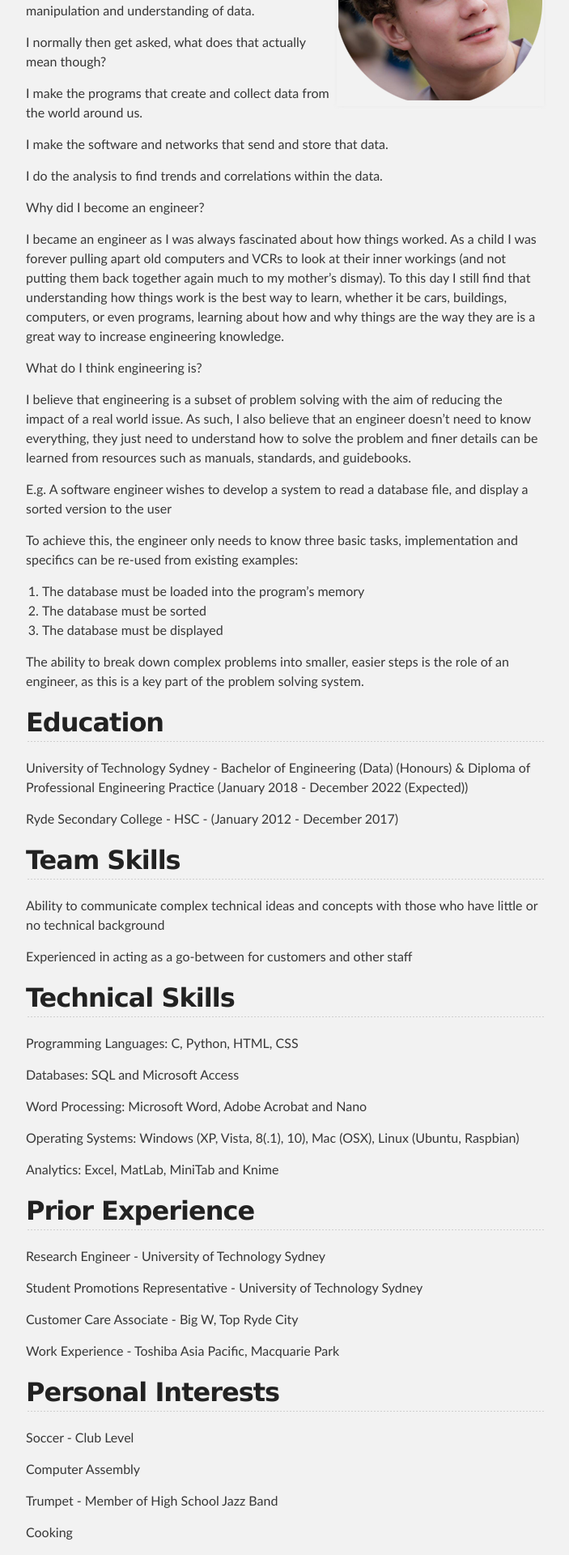
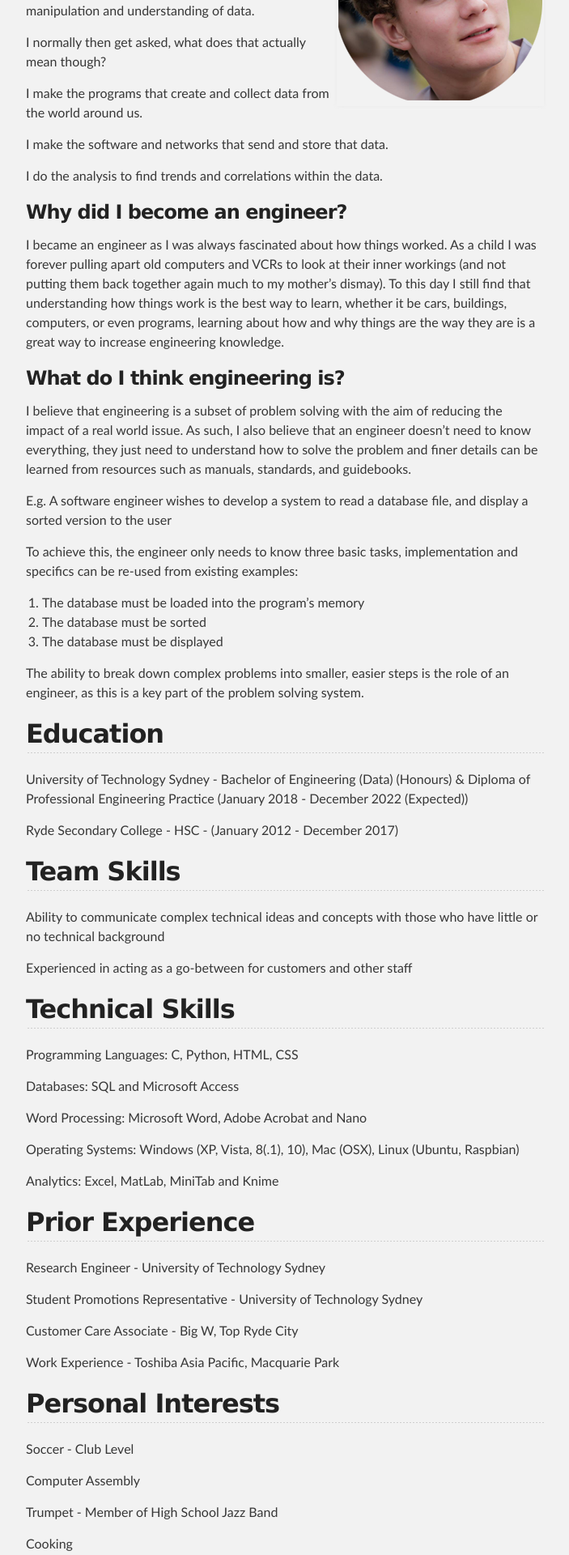
Before and after one commit to 13197963/13197963.github.io, a Jekyll site: the page built from index.md, in a window 1280 px wide. Shown: the part 497-2417 px from the top of the page at 81% size, without its empty margins (288-991 px from the left). Built offline with Jekyll 4.4.1, drawn with Linux system fonts in a browser that asks for light colours; our own code applies the rules of GitHub Pages for plain Markdown files.

```diff
--- a/index.md
+++ b/index.md
@@ -18,11 +18,11 @@ I make the software and networks that send and store that data.
 
 I do the analysis to find trends and correlations within the data.
 
-Why did I become an engineer?
+### Why did I become an engineer?
 
 I became an engineer as I was always fascinated about how things worked. As a child I was forever pulling apart old computers and VCRs to look at their inner workings (and not putting them back together again much to my mother's dismay). To this day I still find that understanding how things work is the best way to learn, whether it be cars, buildings, computers, or even programs, learning about how and why things are the way they are is a great way to increase engineering knowledge.
 
-What do I think engineering is?
+### What do I think engineering is?
 
 I believe that engineering is a subset of problem solving with the aim of reducing the impact of a real world issue. As such, I also believe that an engineer doesn't need to know everything, they just need to understand how to solve the problem and finer details can be learned from resources such as manuals, standards, and guidebooks.
 
@@ -87,8 +87,8 @@ Cooking
 
 ## SMART Development Goals
 
+|------------------------------------|---------------------------------------------------------------|
 | What do I Want to learn            | Additional programming languages, such as C++ and JavaScript |
-|------------------------------------|---------------------------------------------------------------|
 | How can I measure progress         | Websites such as codeAcademy offer a % complete score, as well as a digital certificate upon course completion |
 | Am I capable of achieving the goal | I believe that I am capable of completing this, as I have done so previously using codeAcademy, and I also have some minor previous experience with these programming languages |
 | Benefits?                          | The overall benefit of this increased programming skill would be to improve my versatility, thereby improving my employability |
```
